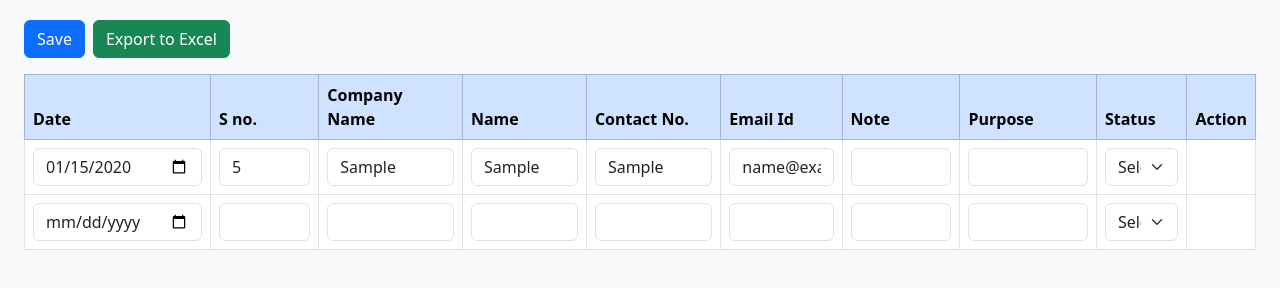
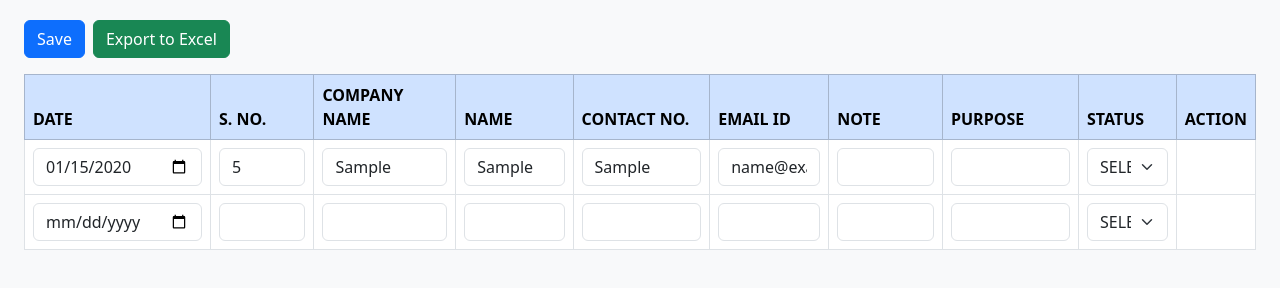
Before and after one commit to OvinEnterprises/OvinCRM, a plain HTML site: page leadtable.html in a window 1280 px wide. Both pictures are taken after typing "2020-01-15", "5", "Sample", "Sample", "Sample", "name@example.com" into the empty fields and a click on the button "Save". Shown: the part 66-354 px from the top of the page. Drawn offline with nearby package versions, Linux system fonts and the light colour scheme.

Commit message:
leadtable.html

```diff
--- a/leadtable.html
+++ b/leadtable.html
@@ -2,7 +2,7 @@
 <html lang="en">
 <head>
   <meta charset="UTF-8">
-  <title>Lead Manager</title>
+  <title>LEAD MANAGER</title>
   <link rel="icon" type="image/x-icon" href="./img/logo_ON.png">
   <link href="https://cdn.jsdelivr.net/npm/bootstrap@5.3.3/dist/css/bootstrap.min.css" rel="stylesheet">
   <script src="https://cdnjs.cloudflare.com/ajax/libs/xlsx/0.18.5/xlsx.full.min.js"></script>
@@ -18,16 +18,16 @@
   <table class="table table-bordered" id="leadTable">
     <thead class="table-primary">
       <tr>
-        <th>Date</th>
-        <th>S no.</th>
-        <th>Company Name</th>
-        <th>Name</th>
-        <th>Contact No.</th>
-        <th>Email Id</th>
-        <th>Note</th>
-        <th>Purpose</th>
-        <th>Status</th>
-        <th>Action</th>
+        <th>DATE</th>
+        <th>S. NO.</th>
+        <th>COMPANY NAME</th>
+        <th>NAME</th>
+        <th>CONTACT NO.</th>
+        <th>EMAIL ID</th>
+        <th>NOTE</th>
+        <th>PURPOSE</th>
+        <th>STATUS</th>
+        <th>ACTION</th>
       </tr>
     </thead>
     <tbody id="leadBody">
@@ -42,11 +42,11 @@
         <td><input type="text" class="form-control" /></td>
         <td>
           <select class="form-select">
-            <option value="">Select</option>
-            <option>inprogress</option>
-            <option>panding</option>
-            <option>reshedule</option>
-            <option>converted</option>
+            <option value="">SELECT</option>
+            <option>IN PROGRESS</option>
+            <option>PENDING</option>
+            <option>RESCHEDULE</option>
+            <option>CONVERTED</option>
           </select>
         </td>
         <td></td>
@@ -72,7 +72,7 @@
         if (allFilled) {
           const data = [...values, status];
 
-          if (status === "converted") {
+          if (status === "CONVERTED") {
             customers.push(data);
           } else {
             leads.push(data);
@@ -105,11 +105,11 @@
         <td><input type="text" class="form-control" /></td>
         <td>
           <select class="form-select">
-            <option value="">Select</option>
-            <option>inprogress</option>
-            <option>panding</option>
-            <option>reshedule</option>
-            <option>converted</option>
+            <option value="">SELECT</option>
+            <option>INPROGRESS</option>
+            <option>PENDING</option>
+            <option>RESCHEDULE</option>
+            <option>CONVERTED</option>
           </select>
         </td>
         <td></td>
@@ -157,10 +157,10 @@
           span.outerHTML = `
             <select class="form-select">
               <option value="">Select</option>
-              <option ${value === "inprogress" ? "selected" : ""}>inprogress</option>
-              <option ${value === "panding" ? "selected" : ""}>panding</option>
-              <option ${value === "reshedule" ? "selected" : ""}>reshedule</option>
-              <option ${value === "converted" ? "selected" : ""}>converted</option>
+              <option ${value === "INPROGRESS" ? "selected" : ""}>INPROGRESS</option>
+              <option ${value === "PENDING" ? "selected" : ""}>PENDING</option>
+              <option ${value === "RESCHEDULE" ? "selected" : ""}>RESCHEDULE</option>
+              <option ${value === "CONVERTED" ? "selected" : ""}>CONVERTED</option>
             </select>
           `;
         } else {
@@ -182,7 +182,7 @@
         updatedData.push(input.value);
         if (input.tagName === "SELECT") {
           input.outerHTML = `<span class="editable" data-type="select">${input.value}</span>`;
-        } else if (input.type === "date") {
+        } else if (input.type === "DATE") {
           input.outerHTML = `<span class="editable" data-type="date">${input.value}</span>`;
         } else {
           input.outerHTML = `<span class="editable">${input.value}</span>`;
```
